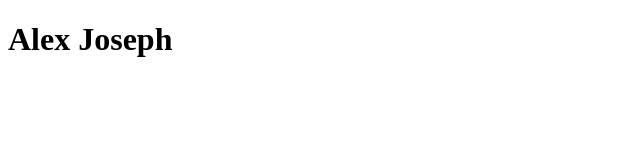
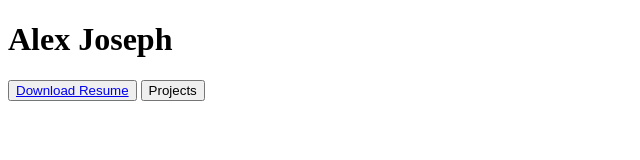
Before and after one commit to AlexJoseph22/alexjoseph22.github.io, a plain HTML site: page index.html in a window 1280 px wide. Shown: the whole page, without its empty margins (0-640 px from the left). Drawn offline with Linux system fonts and the light colour scheme.

Commit message:
added resume and project buttons

```diff
--- a/index.html
+++ b/index.html
@@ -9,5 +9,13 @@
         <h1>
             Alex Joseph
         </h1>
+        <button>
+            <a href="Resume.pdf">
+                Download Resume
+            </a>
+        </button>
+        <button>
+            Projects
+        </button>
     </body>
 </html>
```
